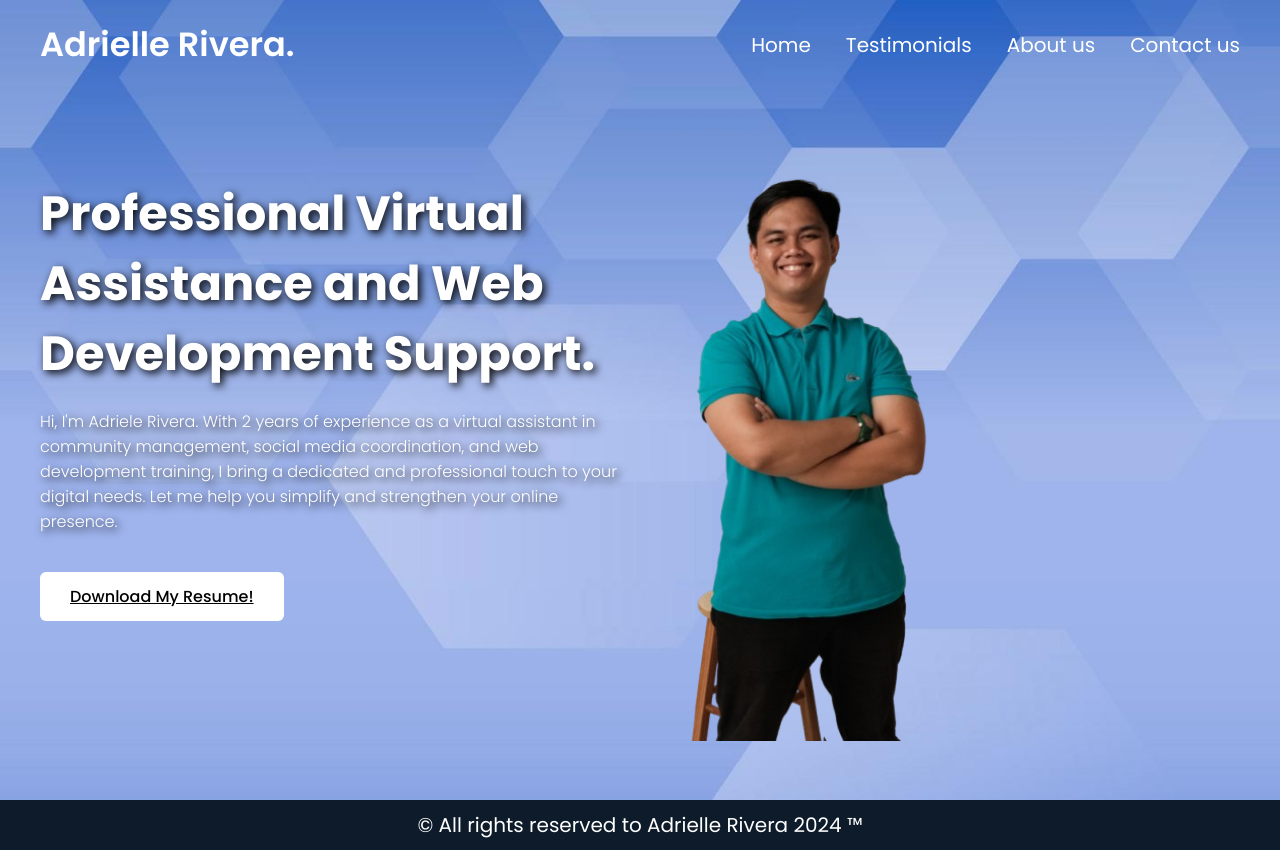
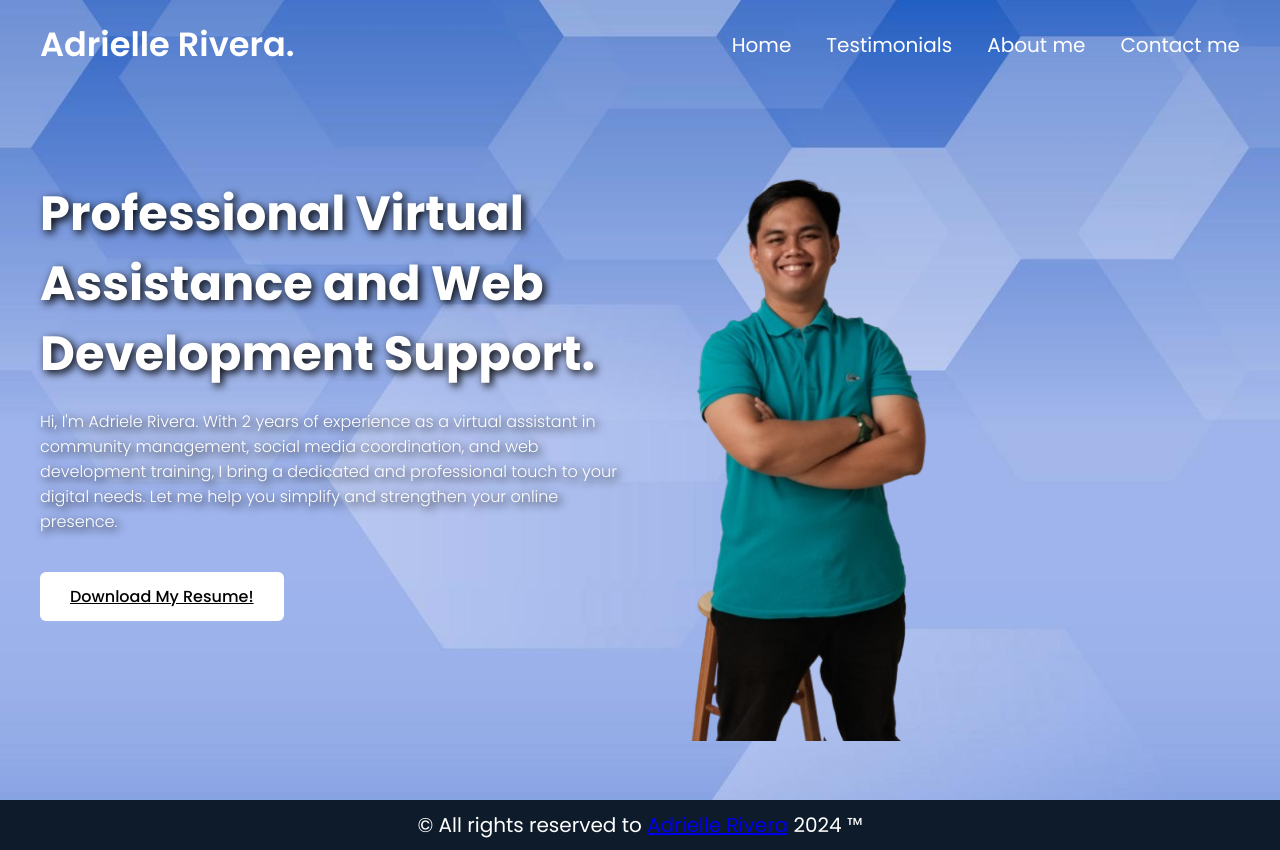
Before and after one commit to AdrielleRivera/First-CSS-link---Adrielle, a plain HTML site: page index.html in a window 1280 px wide. Drawn offline with nearby package versions, Linux system fonts and the light colour scheme.

Commit message:
Update index.html

```diff
--- a/index.html
+++ b/index.html
@@ -17,8 +17,8 @@
           <li><a href="#">Home</a></li>
           <!-- <li><a href="#">Products</a></li> -->
           <li><a href="#">Testimonials</a></li>
-          <li><a href="#">About us</a></li>
-          <li><a href="#">Contact us</a></li>
+          <li><a href="#">About me</a></li>
+          <li><a href="#">Contact me</a></li>
         </ul>
         <span id="hamburger-btn" class="material-symbols-outlined">menu</span>
       </nav>
@@ -36,7 +36,7 @@
       </div>
 
     </section>
-    <footer><p> &#169; All rights reserved to Adrielle Rivera 2024 &#8482;</p></footer>
+    <footer><p> &#169; All rights reserved to <span><a target="_blank" href="https://www.linkedin.com/in/adrielle-rivera-355ab3290/">Adrielle Rivera</a></span> 2024 &#8482;</p></footer>
 
 
     <script>
```
